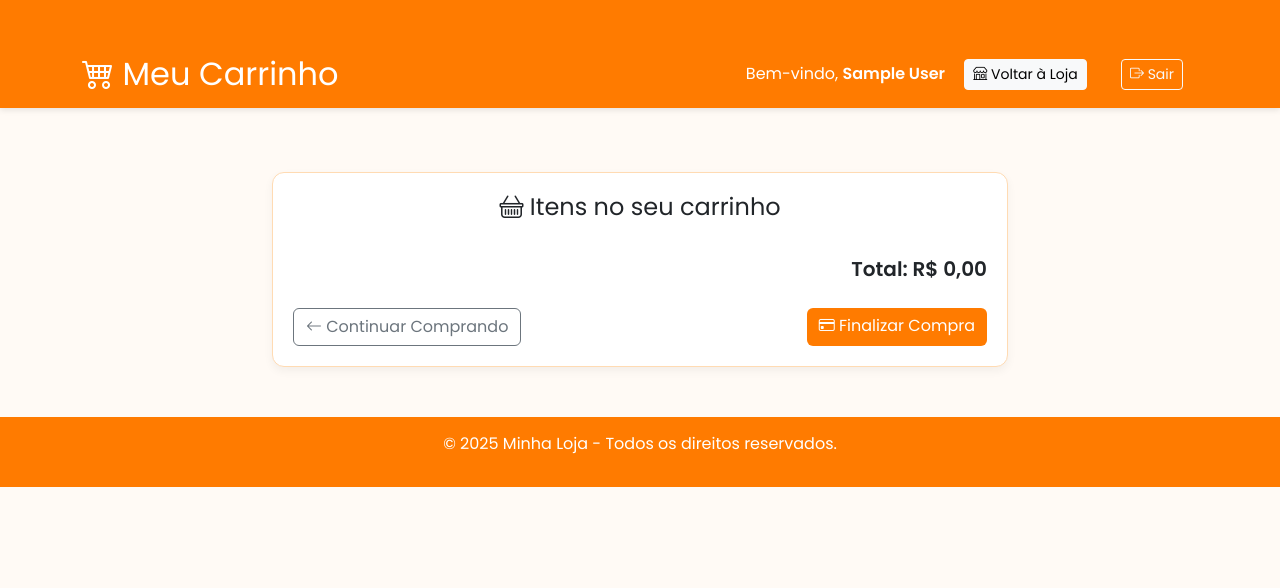
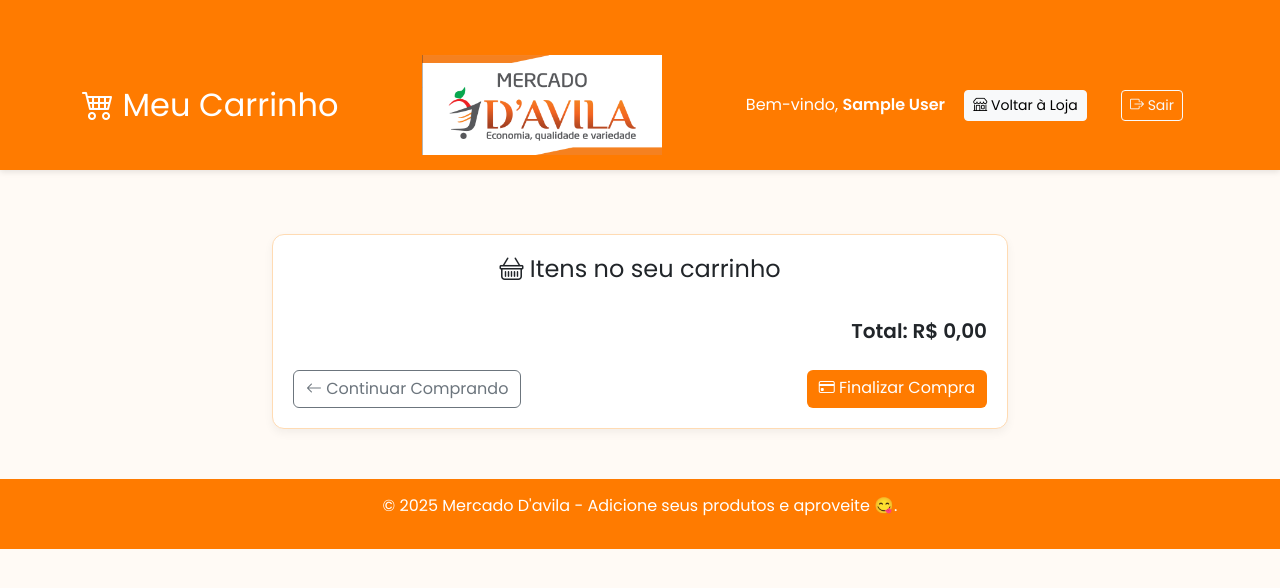
Before and after one commit to JuniorPratesz/TCC-D-avila, a PHP site: page /carrinho.php in a window 1280 px wide. Shown: the top 588 px of the page. Run offline with PHP 8.4, Linux system fonts and the light colour scheme; the visitor is signed in with stand-in values (Sample User, id 1); data that the repository does not hold is empty.

Commit message:
quase completo
complementar sobre a busca das compras ou levar até a casa do cliente.

```diff
--- a/cadastro.php
+++ b/cadastro.php
@@ -75,6 +75,7 @@
 
   <div class="cadastro-container">
     <div class="cadastro-card">
+      <img src="logo.png" alt="Logo" style="width:240px;height:100px; margin-bottom:20px;">
       <h2><i class="bi bi-person-plus"></i> Cadastro</h2>
 
       <form method="post" action="cadastro_salvar.php">
--- a/carrinho.php
+++ b/carrinho.php
@@ -30,7 +30,7 @@ if (isset($_GET['remover'])) {
 <html lang="pt-br">
 <head>
   <meta charset="UTF-8">
-  <title>Meu Carrinho - Loja Virtual</title>
+  <title>Meu Carrinho - Mercado D'avila</title>
   <meta name="viewport" content="width=device-width, initial-scale=1.0">
   <!-- Bootstrap 5 -->
   <link href="https://cdn.jsdelivr.net/npm/bootstrap@5.3.3/dist/css/bootstrap.min.css" rel="stylesheet">
@@ -109,6 +109,7 @@ if (isset($_GET['remover'])) {
   <header class="text-center">
     <div class="container d-flex justify-content-between align-items-center">
       <h2 class="m-0"><i class="bi bi-cart4"></i> Meu Carrinho</h2>
+        <img src="logo.png" alt="Logo" style="width:240px;height:100px;">
       <div>
         <span>Bem-vindo, <strong><?php echo $_SESSION['usuario']; ?></strong></span>
         <a href="index.php" class="btn btn-light btn-sm"><i class="bi bi-shop"></i> Voltar à Loja</a>
@@ -168,7 +169,7 @@ if (isset($_GET['remover'])) {
   </div>
 
   <div class="footer">
-    <p>&copy; <?php echo date("Y"); ?> Minha Loja - Todos os direitos reservados.</p>
+    <p>&copy; <?php echo date("Y"); ?> Mercado D'avila - Adicione seus produtos e aproveite 😋.</p>
   </div>
 
   <!-- Bootstrap JS -->
--- a/finalizar.php
+++ b/finalizar.php
@@ -93,6 +93,7 @@ unset($_SESSION['carrinho']);
   <header class="text-center">
     <div class="container d-flex justify-content-between align-items-center">
       <h2 class="m-0"><i class="bi bi-bag-check"></i> Compra Finalizada</h2>
+        <img src="logo.png" alt="Logo" style="width:240px;height:100px;">
       <div>
         <span>Olá, <strong><?php echo $_SESSION['usuario']; ?></strong></span>
         <a href="index.php" class="btn btn-light btn-sm"><i class="bi bi-shop"></i> Voltar à Loja</a>
--- a/index.php
+++ b/index.php
@@ -89,7 +89,8 @@ if (!isset($_SESSION['usuario'])) {
 
   <header class="text-center">
     <div class="container d-flex justify-content-between align-items-center">
-      <h2 class="m-0"><i class="bi bi-shop"></i> Mercado D'avila</h2>
+      <h2 class="m-0"><i class="bi bi-shop"></i> fone:(55)984272911</h2>
+        <img src="logo.png" alt="Logo" style="width:240px;height:100px;">
       <div>
         <span>Bem-vindo, <strong><?php echo $_SESSION['usuario']; ?></strong></span>
         <a href="carrinho.php" class="btn btn-light btn-sm"><i class="bi bi-cart3"></i> Ver Carrinho</a>
@@ -137,7 +138,7 @@ if (!isset($_SESSION['usuario'])) {
   </div>
 
   <div class="footer">
-    <p>&copy; <?php echo date("Y"); ?> Mercado D'avila - Melhores Preços.</p>
+    <p>&copy; <?php echo date("Y"); ?> Mercado D'avila - Melhores Preços 💲.</p>
   </div>
 
   <!-- Bootstrap JS -->
--- a/login.php
+++ b/login.php
@@ -75,7 +75,8 @@
 
   <div class="login-container">
     <div class="login-card">
-      <h2><i class="bi bi-person-circle"></i> Login</h2>
+      <img src="logo.png" alt="Logo" style="width:240px;height:100px; margin-bottom:20px;">
+        <h2><i class="bi bi-person-circle"></i> Login</h2>
       <form method="post" action="login_validar.php">
         <div class="mb-3 text-start">
           <label class="form-label">Email</label>
```
Also changed, not shown: imagens/acucar.png (added), imagens/arroz.png (added), imagens/cafe.png (added), imagens/coca.png (added), imagens/detergente.png (added), imagens/feijao.png (added), imagens/leite.png (added), imagens/macarrao.png (added), imagens/oleo.png (added), imagens/sabonete.png (added), logo.png (added).
